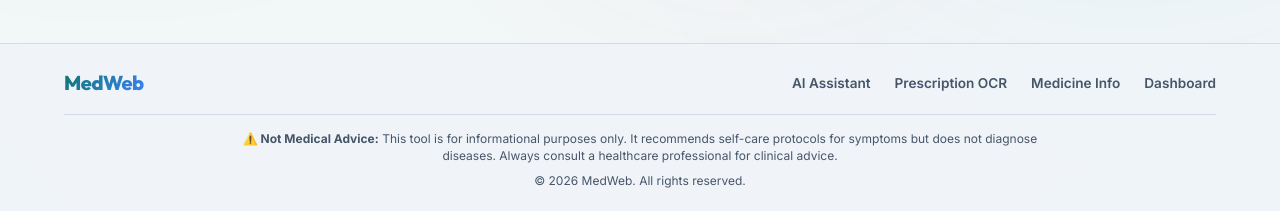
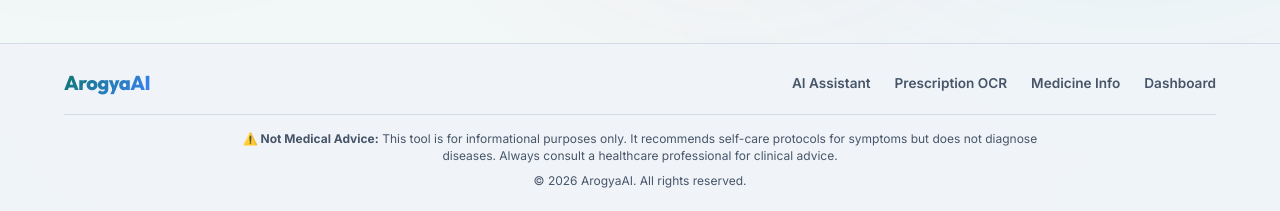
Before and after one commit to saumyk/medweb, a React (Vite) app: page /telemedicine in a window 1280 px wide. Shown: the part 833-1044 px from the top of the page. Built offline with nearby package versions, Linux system fonts and the light colour scheme; no server answers.

Commit message:
Update Footer.jsx

```diff
--- a/src/components/Footer.jsx
+++ b/src/components/Footer.jsx
@@ -11,7 +11,7 @@ const Footer = () => {
       <div className="container footer-container">
         <div className="footer-top">
           <Link to="/" className="footer-logo">
-            <span className="logo-text gradient-text">MedWeb</span>
+            <span className="logo-text gradient-text">ArogyaAI</span>
           </Link>
           <div className="footer-links">
             <Link to="/assistant">{t('aiAssistant')}</Link>
@@ -28,7 +28,7 @@ const Footer = () => {
             <strong>⚠️ {t('notMedicalAdvice')}:</strong> {t('disclaimer')}
           </p>
           <p className="footer-copy">
-            &copy; {currentYear} MedWeb. All rights reserved.
+            &copy; {currentYear} ArogyaAI. All rights reserved.
           </p>
         </div>
       </div>
```
